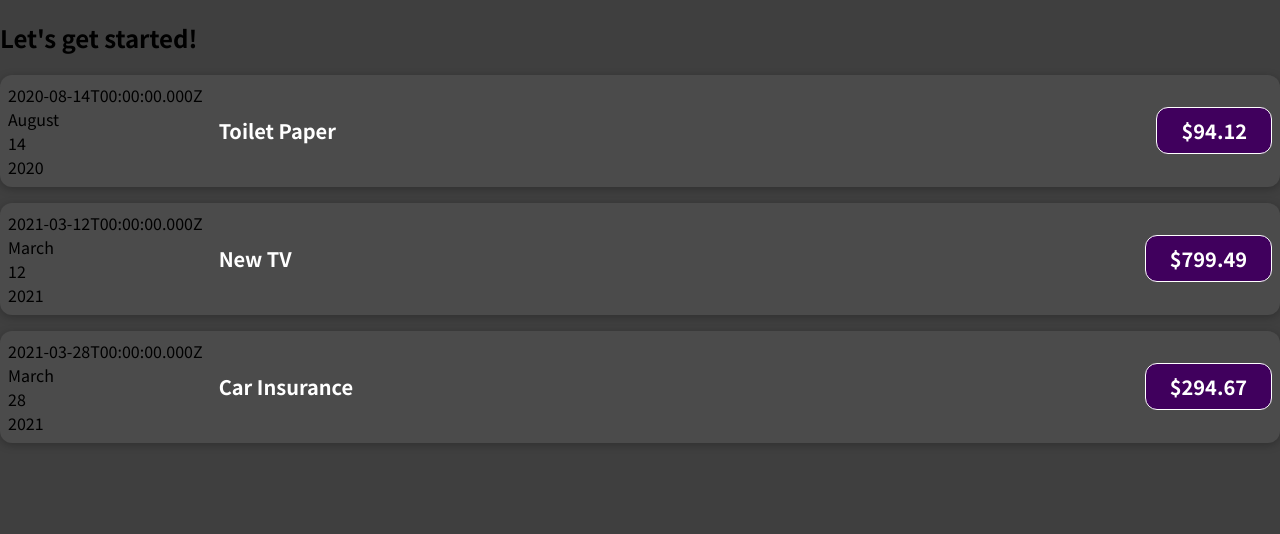
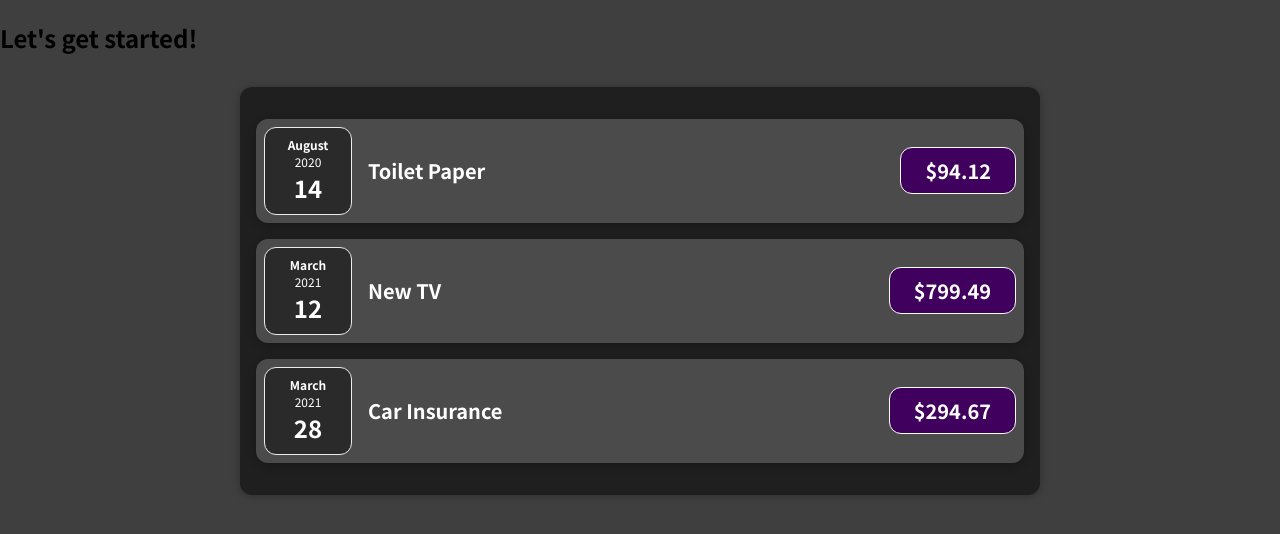
Before and after one commit to BOSSZEUS/fourthreactTwo, a JavaScript app: page / in a window 1280 px wide. Shown: the top 534 px of the page. Built offline with nearby package versions, Linux system fonts and the light colour scheme.

Commit message:
Added props for exspenses.js

```diff
--- a/src/App.js
+++ b/src/App.js
@@ -1,7 +1,6 @@
-import ExpenseItem from "./components/ExpenseItem";
+import Expenses from "./components/Expenses";
 
 function App() {
-
   const expenses = [
     {
       id: 'e1',
@@ -28,24 +27,11 @@
       date: new Date(2021, 5, 12),
     },
   ]
+
   return (
     <div>
       <h2>Let's get started!</h2>
-      <ExpenseItem
-        title={expenses[0].title}
-        amount={expenses[0].amount}
-        date={expenses[0].date}>
-      </ExpenseItem>
-      <ExpenseItem
-        title={expenses[1].title}
-        amount={expenses[1].amount}
-        date={expenses[1].date}>
-      </ExpenseItem>
-      <ExpenseItem
-        title={expenses[2].title}
-        amount={expenses[2].amount}
-        date={expenses[2].date}>
-      </ExpenseItem>
+      <Expenses items={expenses} />
     </div>
   )
 }
--- /dev/null
+++ b/src/components/ExpenseDate.css
@@ -0,0 +1,26 @@
+.expense-date {
+  display: flex;
+  flex-direction: column;
+  width: 5.5rem;
+  height: 5.5rem;
+  border: 1px solid #ececec;
+  background-color: #2a2a2a;
+  color: white;
+  border-radius: 12px;
+  align-items: center;
+  justify-content: center;
+}
+
+.expense-date__month {
+  font-size: 0.75rem;
+  font-weight: bold;
+}
+
+.expense-date__year {
+  font-size: 0.75rem;
+}
+
+.expense-date__day {
+  font-size: 1.5rem;
+  font-weight: bold;
+}
--- /dev/null
+++ b/src/components/ExpenseDate.js
@@ -0,0 +1,15 @@
+import './ExpenseDate.css'
+function ExpenseDate(props) {
+    const month = props.date.toLocaleString('en-us', { month: 'long' })
+    const day = props.date.toLocaleString('en-us', { day: '2-digit' })
+    const year = props.date.getFullYear()
+    return (
+        <div className='expense-date'>
+            <div className='expense-date__month'>{month}</div>
+            <div className='expense-date__year'>{year}</div>
+            <div className='expense-date__day'>{day}</div>
+        </div>
+    )
+}
+
+export default ExpenseDate
--- a/src/components/ExpenseItem.js
+++ b/src/components/ExpenseItem.js
@@ -1,16 +1,11 @@
+
+import ExpenseDate from './ExpenseDate'
 import './ExpenseItem.css'
+
 function ExpenseItem(props) {
-    const month = props.date.toLocaleString('en-us', { month: 'long' })
-    const day = props.date.toLocaleString('en-us', { day: '2-digit' })
-    const year =props.date.getFullYear()
-
     return (
         <div className='expense-item'>
-            <div>{props.date.toISOString()}
-                <div>{month}</div>
-                <div>{day}</div>
-                <div>{year}</div>
-            </div>
+            <ExpenseDate date={props.date} />
             <div className='expense-item__description'>
                 <h2>{props.title}</h2>
                 <div className='expense-item__price'>${props.amount}</div>
--- /dev/null
+++ b/src/components/Expenses.css
@@ -0,0 +1,9 @@
+.expenses {
+  padding: 1rem;
+  background-color: rgb(31, 31, 31);
+  margin: 2rem auto;
+  width: 50rem;
+  max-width: 95%;
+  border-radius: 12px;
+  box-shadow: 0 1px 8px rgba(0, 0, 0, 0.25);
+}
--- /dev/null
+++ b/src/components/Expenses.js
@@ -0,0 +1,28 @@
+import './Expenses.css'
+import ExpenseItem from './ExpenseItem'
+
+function Expenses(props) {
+
+    return(
+        <div className='expenses'>
+            <ExpenseItem
+                title={props.items[0].title}
+                amount={props.items[0].amount}
+                date={props.items[0].date}>
+            </ExpenseItem>
+            <ExpenseItem
+                title={props.items[1].title}
+                amount={props.items[1].amount}
+                date={props.items[1].date}>
+            </ExpenseItem>
+            <ExpenseItem
+                title={props.items[2].title}
+                amount={props.items[2].amount}
+                date={props.items[2].date}>
+            </ExpenseItem>
+        </div>
+    )
+
+}
+
+export default Expenses
```
Also changed, not shown: 1 other file (tests, documents, lock files or other folders).
